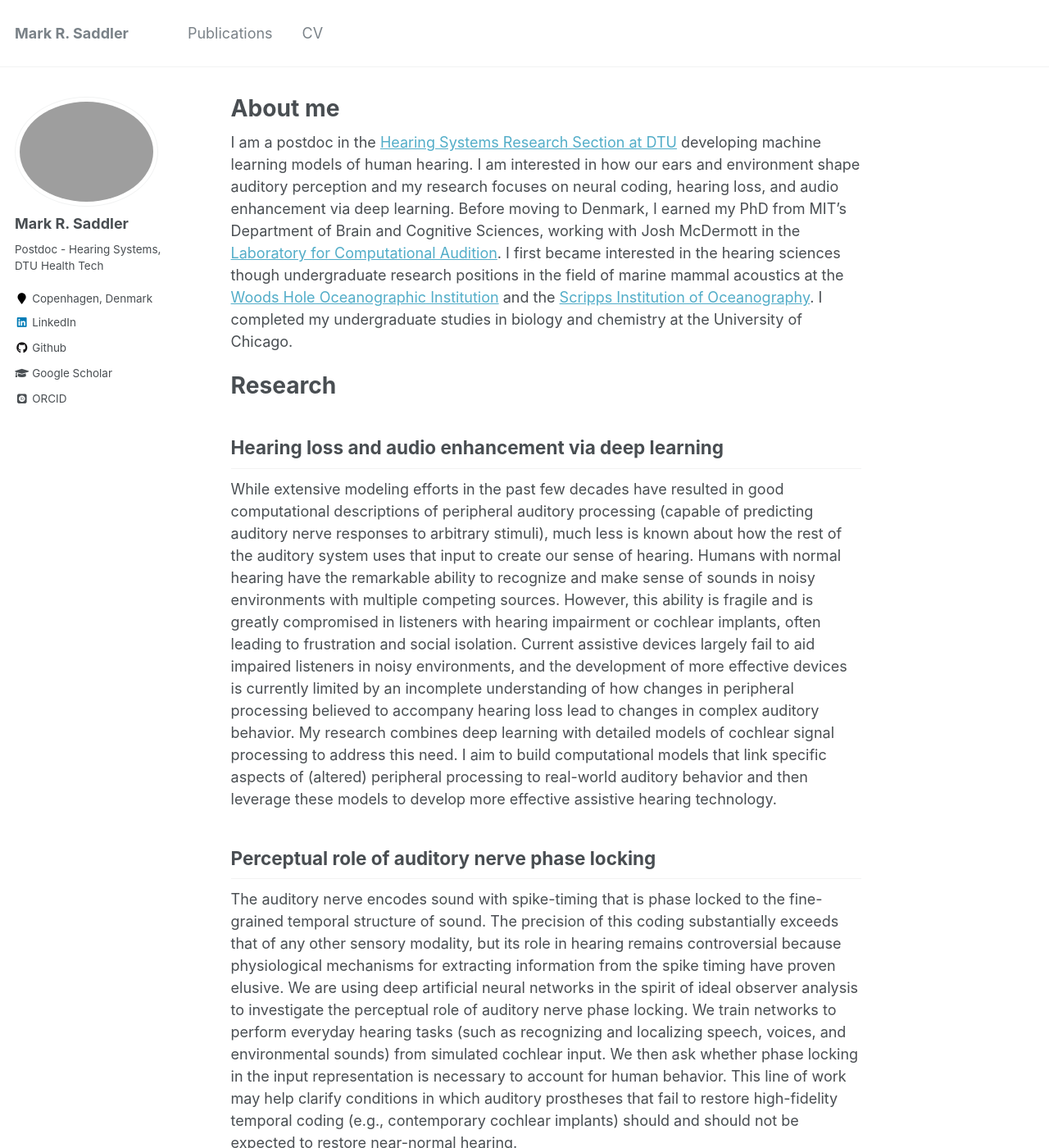
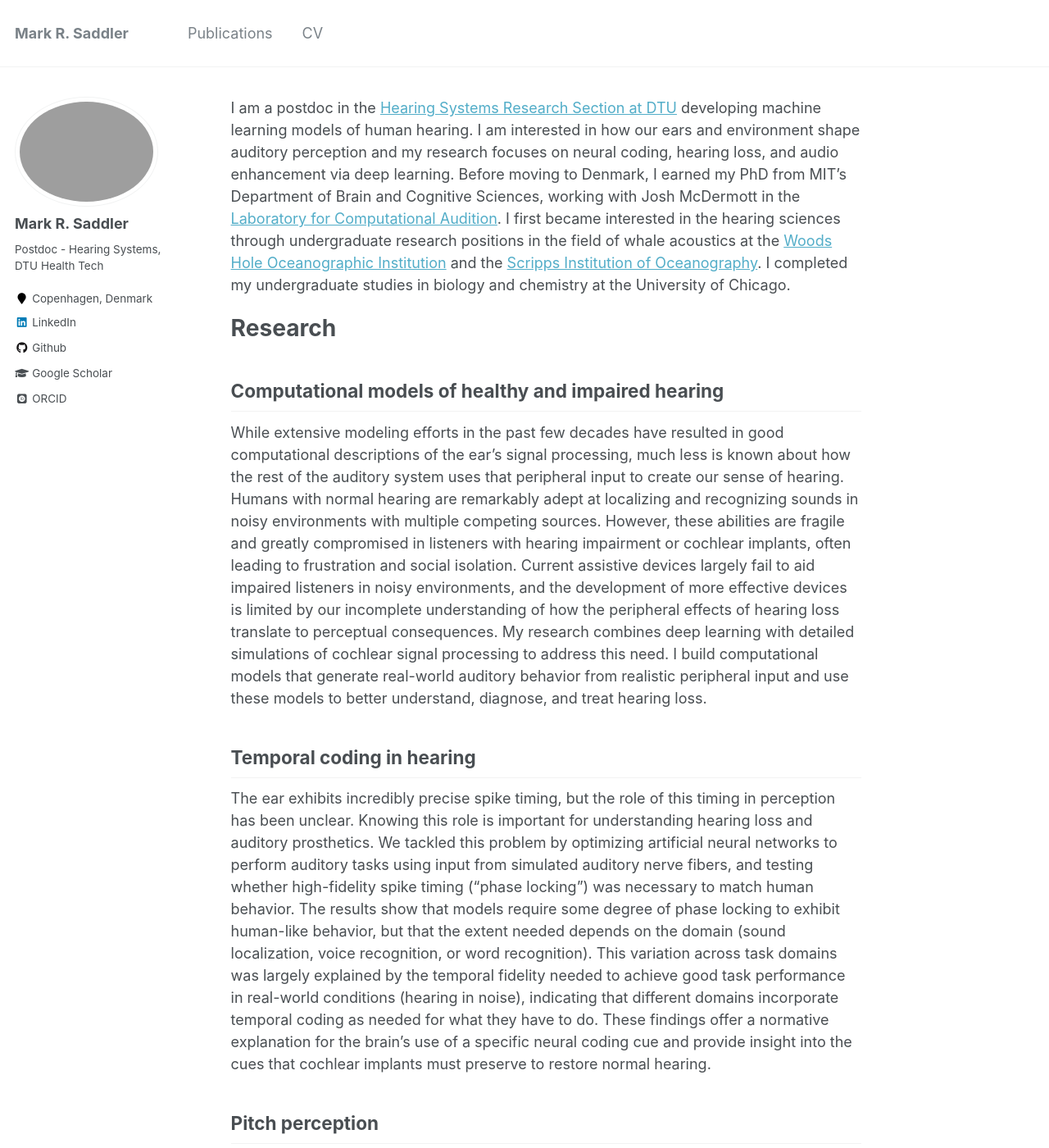
Before and after one commit to msaddler/msaddler.github.io, a Jekyll site: the page built from _pages/about.md, in a window 1280 px wide and 1400 px high. Shown: the whole window at 82% size. Built offline with Jekyll 4.4.1, drawn with Linux system fonts in a browser that asks for light colours; some web fonts are replaced.

Commit message:
cv and bio updates

```diff
--- a/_pages/about.md
+++ b/_pages/about.md
@@ -1,26 +1,33 @@
 ---
 permalink: /
-title: "About me"
-excerpt: "About me"
+# title: "About me"
+# excerpt: "About me"
 author_profile: true
 redirect_from:
   - /about/
   - /about.html
 ---
 
-I am a postdoc in the [Hearing Systems Research Section at DTU](https://www.healthtech.dtu.dk/research/research-sections/section-hearing-systems) developing machine learning models of human hearing. I am interested in how our ears and environment shape auditory perception and my research focuses on neural coding, hearing loss, and audio enhancement via deep learning. Before moving to Denmark, I earned my PhD from MIT's Department of Brain and Cognitive Sciences, working with Josh McDermott in the [Laboratory for Computational Audition](http://mcdermottlab.mit.edu). I first became interested in the hearing sciences though undergraduate research positions in the field of marine mammal acoustics at the [Woods Hole Oceanographic Institution](https://www.whoi.edu/what-we-do/educate/undergraduate-programs/summer-student-fellowship/) and the [Scripps Institution of Oceanography](https://scripps.ucsd.edu/mpl/mpl-summer-internship-program). I completed my undergraduate studies in biology and chemistry at the University of Chicago.
+I am a postdoc in the [Hearing Systems Research Section at DTU](https://www.healthtech.dtu.dk/research/research-sections/section-hearing-systems) developing machine learning models of human hearing. I am interested in how our ears and environment shape auditory perception and my research focuses on neural coding, hearing loss, and audio enhancement via deep learning. Before moving to Denmark, I earned my PhD from MIT's Department of Brain and Cognitive Sciences, working with Josh McDermott in the [Laboratory for Computational Audition](http://mcdermottlab.mit.edu). I first became interested in the hearing sciences through undergraduate research positions in the field of whale acoustics at the [Woods Hole Oceanographic Institution](https://www.whoi.edu/what-we-do/educate/undergraduate-programs/summer-student-fellowship/) and the [Scripps Institution of Oceanography](https://scripps.ucsd.edu/mpl/mpl-summer-internship-program). I completed my undergraduate studies in biology and chemistry at the University of Chicago.
+
+
+
+
 
 
 Research
 ======
 
-Hearing loss and audio enhancement via deep learning
+Computational models of healthy and impaired hearing
 ------
-While extensive modeling efforts in the past few decades have resulted in good computational descriptions of peripheral auditory processing (capable of predicting auditory nerve responses to arbitrary stimuli), much less is known about how the rest of the auditory system uses that input to create our sense of hearing. Humans with normal hearing have the remarkable ability to recognize and make sense of sounds in noisy environments with multiple competing sources. However, this ability is fragile and is greatly compromised in listeners with hearing impairment or cochlear implants, often leading to frustration and social isolation. Current assistive devices largely fail to aid impaired listeners in noisy environments, and the development of more effective devices is currently limited by an incomplete understanding of how changes in peripheral processing believed to accompany hearing loss lead to changes in complex auditory behavior. My research combines deep learning with detailed models of cochlear signal processing to address this need. I aim to build computational models that link specific aspects of (altered) peripheral processing to real-world auditory behavior and then leverage these models to develop more effective assistive hearing technology.
+While extensive modeling efforts in the past few decades have resulted in good computational descriptions of the ear's signal processing, much less is known about how the rest of the auditory system uses that peripheral input to create our sense of hearing. Humans with normal hearing are remarkably adept at localizing and recognizing sounds in noisy environments with multiple competing sources. However, these abilities are fragile and greatly compromised in listeners with hearing impairment or cochlear implants, often leading to frustration and social isolation. Current assistive devices largely fail to aid impaired listeners in noisy environments, and the development of more effective devices is limited by our incomplete understanding of how the peripheral effects of hearing loss translate to perceptual consequences. My research combines deep learning with detailed simulations of cochlear signal processing to address this need. I build computational models that generate real-world auditory behavior from realistic peripheral input and use these models to better understand, diagnose, and treat hearing loss.
 
-Perceptual role of auditory nerve phase locking
+
+Temporal coding in hearing
 ------
-The auditory nerve encodes sound with spike-timing that is phase locked to the fine-grained temporal structure of sound. The precision of this coding substantially exceeds that of any other sensory modality, but its role in hearing remains controversial because physiological mechanisms for extracting information from the spike timing have proven elusive. We are using deep artificial neural networks in the spirit of ideal observer analysis to investigate the perceptual role of auditory nerve phase locking. We train networks to perform everyday hearing tasks (such as recognizing and localizing speech, voices, and environmental sounds) from simulated cochlear input. We then ask whether phase locking in the input representation is necessary to account for human behavior. This line of work may help clarify conditions in which auditory prostheses that fail to restore high-fidelity temporal coding (e.g., contemporary cochlear implants) should and should not be expected to restore near-normal hearing.
+The ear exhibits incredibly precise spike timing, but the role of this timing in perception has been unclear. Knowing this role is important for understanding hearing loss and auditory prosthetics. We tackled this problem by optimizing artificial neural networks to perform auditory tasks using input from simulated auditory nerve fibers, and testing whether high-fidelity spike timing (“phase locking”) was necessary to match human behavior. The results show that models require some degree of phase locking to exhibit human-like behavior, but that the extent needed depends on the domain (sound localization, voice recognition, or word recognition). This variation across task domains was largely explained by the temporal fidelity needed to achieve good task performance in real-world conditions (hearing in noise), indicating that different domains incorporate temporal coding as needed for what they have to do. These findings offer a normative explanation for the brain’s use of a specific neural coding cue and provide insight into the cues that cochlear implants must preserve to restore normal hearing.
+
+
 
 Pitch perception
 ------
```
Also changed, not shown: _publications/2016-10-21_bocconcelli_et_al_poma.md (+2 -2 lines), _publications/2017-11-15_saddler_et_al_jexpbiol.md (+2 -2 lines), _publications/2021-09-01_saddler_and_francl_et_al_interspeech.md (+1 -1 lines), _publications/2021-12-14_saddler_et_al_ncomm.md (+1 -1 lines), _publications/2025-10-17_banerjee_et_al_biorxiv.md (added, +11 -0 lines), 1 other file.
